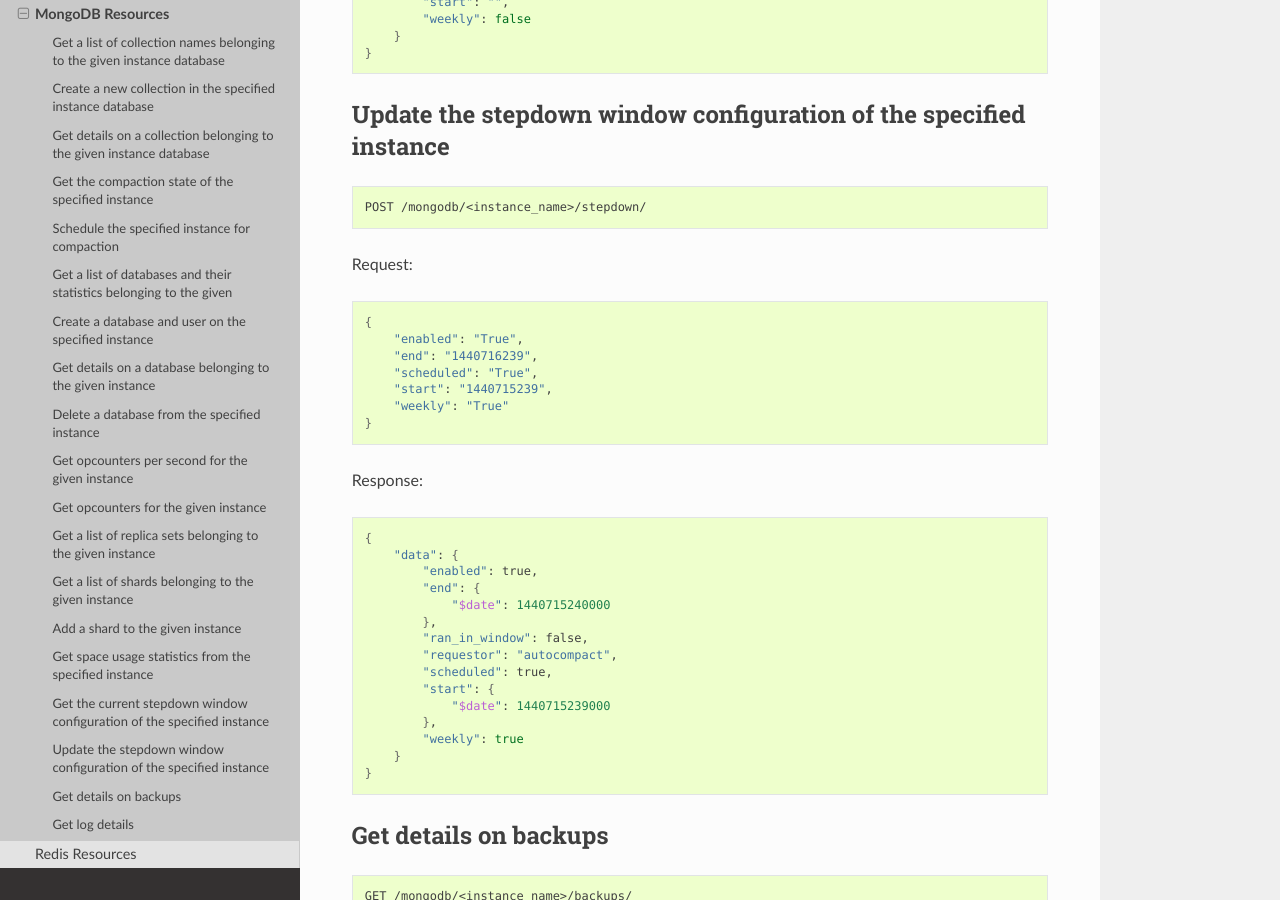
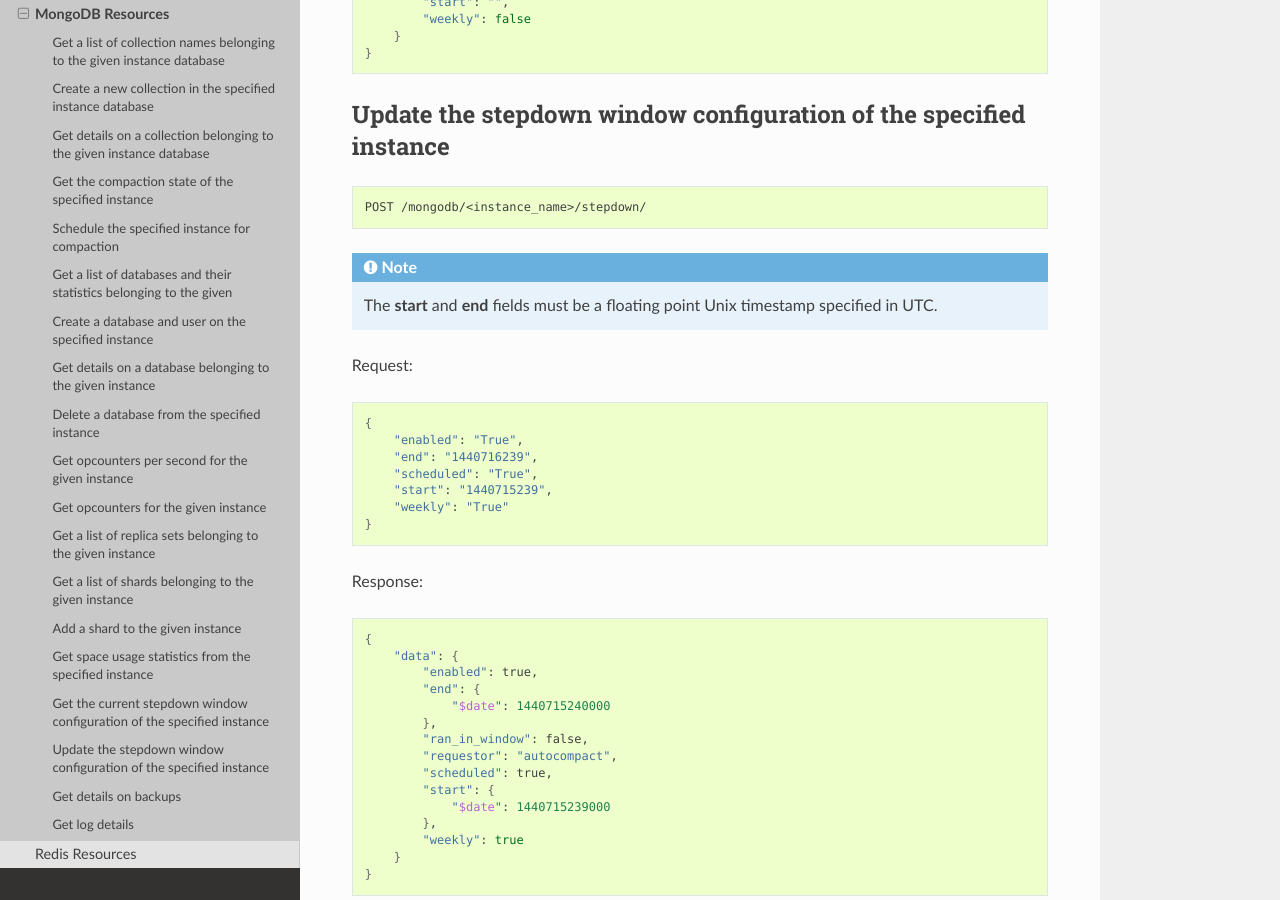
Before and after one commit to zcorleissen/documentation, a Sphinx documentation site: the page built from source/api_v2_mongodb_resources.rst, in a window 1280 px wide and 900 px high, scrolled down 10791 px. Built offline with Sphinx 7.4.7 and the Read the Docs theme 2.0.0, drawn with Linux system fonts in a browser that asks for light colours.

Commit message:
Add notice on stepdown unix timestamps

```diff
--- a/source/api_v2_mongodb_resources.rst
+++ b/source/api_v2_mongodb_resources.rst
@@ -620,6 +620,10 @@
 
    POST /mongodb/<instance_name>/stepdown/
 
+.. note::
+
+   The **start** and **end** fields must be a floating point Unix timestamp specified in UTC.
+
 Request:
 
 .. code-block:: bash
```
